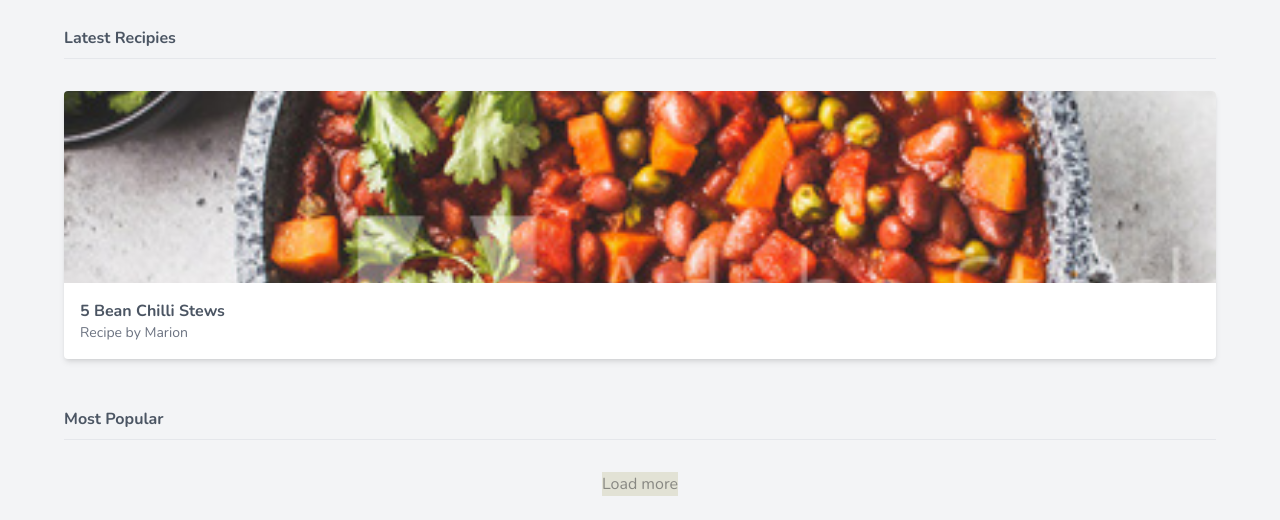
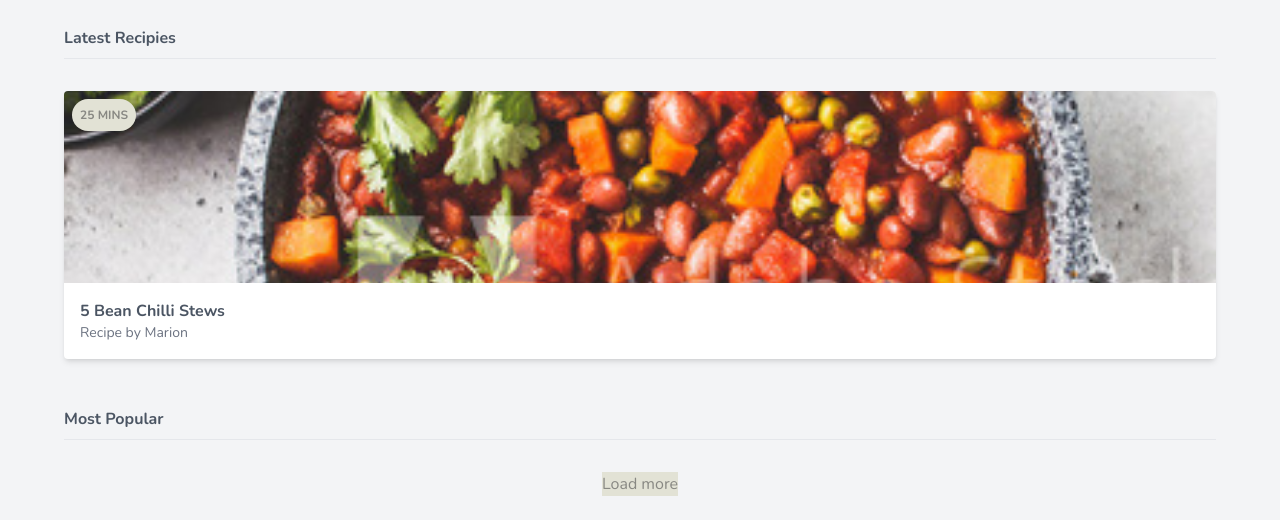
Before and after one commit to feisalmombo/tailwind-tutorial, a website: page public/index.html in a window 1280 px wide. Shown: the part 291-811 px from the top of the page. Drawn offline with nearby package versions, Linux system fonts and the light colour scheme.

Commit message:
create badges

```diff
--- a/public/index.html
+++ b/public/index.html
@@ -65,11 +65,14 @@
 
                 <div class="mt-8">
                     <!-- Cards goes Here -->
-                    <div class="overflow-hidden bg-white rounded shadow-md">
+                    <div class="overflow-hidden bg-white rounded shadow-md relative">
                         <img src="img/stew.jpg" alt="stew" class="w-full h-32 sm:h-48 object-cover">
                         <div class="m-4">
                             <span class="font-bold">5 Bean Chilli Stews</span>
                             <span class="block text-gray-500 text-sm">Recipe by Marion</span>
+                        </div>
+                        <div class="bg-secondary-100 text-secondary-200 text-xs uppercase font-bold rounded-full p-2 absolute top-0 ml-2 mt-2">
+                            <span>25 mins</span>
                         </div>
                     </div>
                 </div>
```
Also changed, not shown: public/styles.css.
